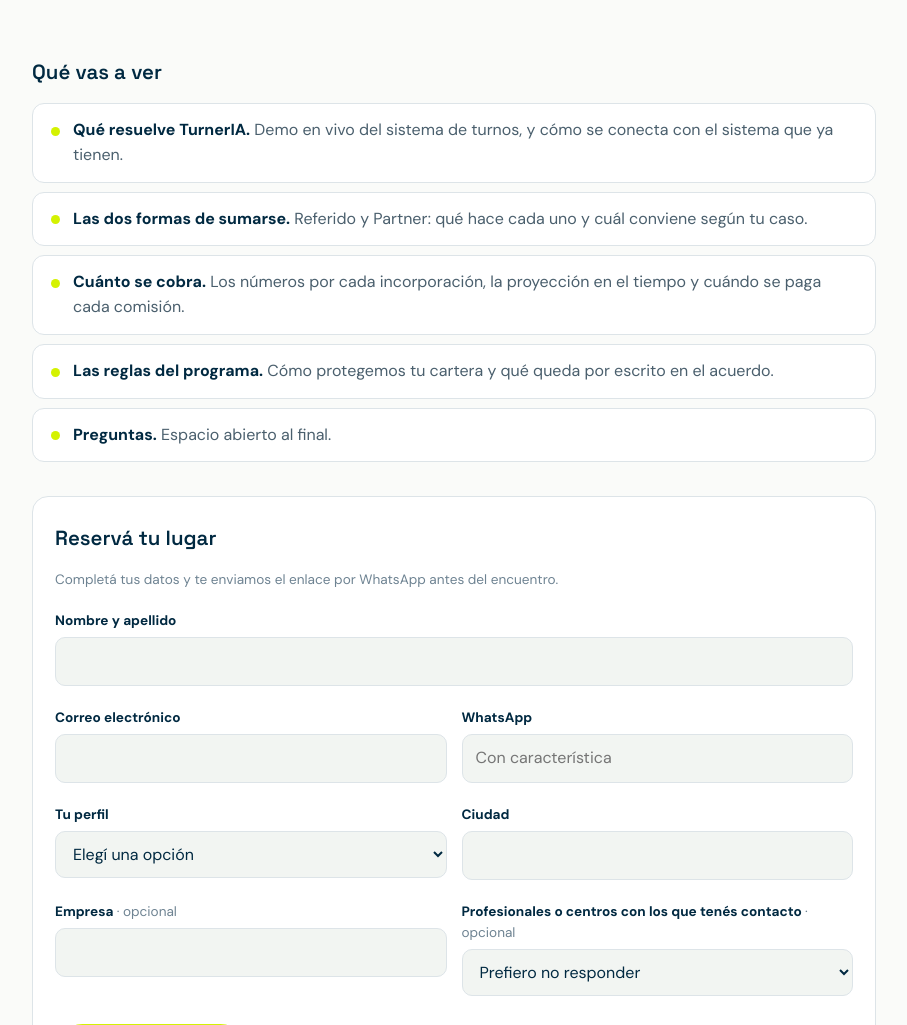
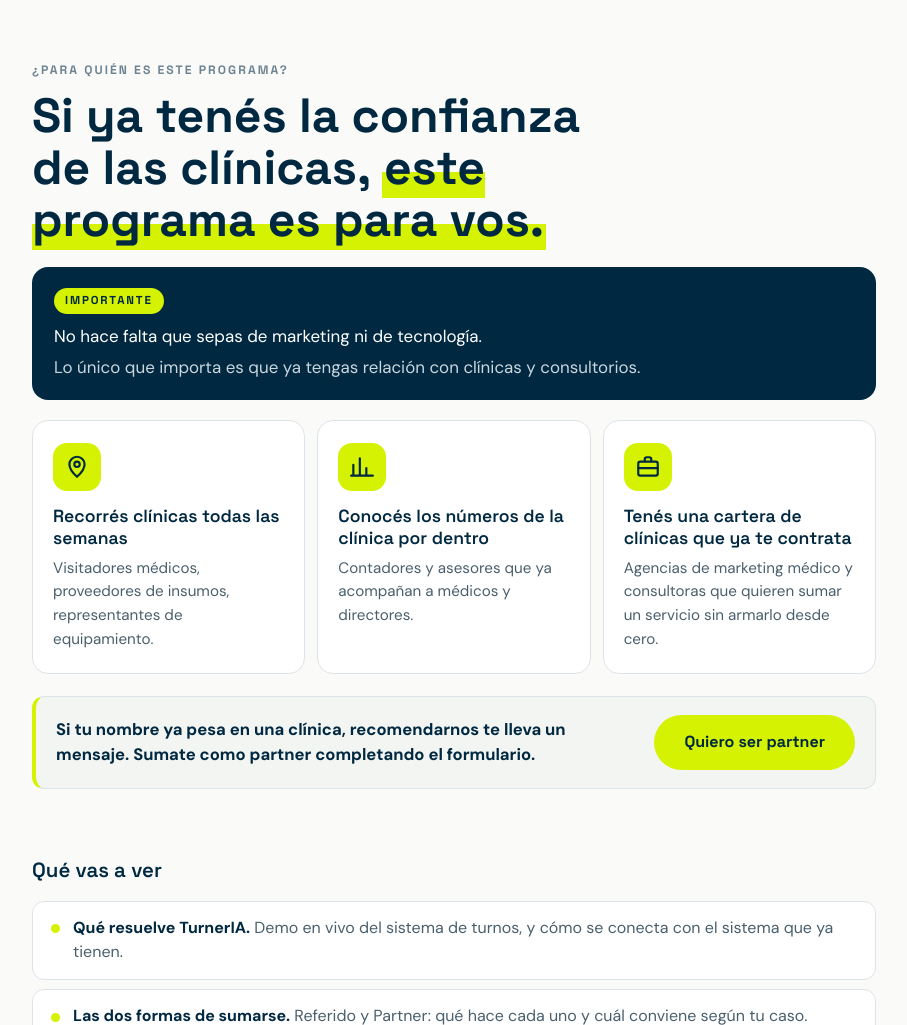
Before and after one commit to ConsultoriaDigital1/services, a plain HTML site: page partners/index.html in a window 1280 px wide. Shown: the part 500-1525 px from the top of the page, without its empty margins (186-1093 px from the left). Drawn offline with Linux system fonts and the light colour scheme.

Commit message:
Agrega la seccion "Para quien es el programa" a la landing de partners
Antes de la agenda, la landing ahora dice a quien apunta el programa: titulo
grande, aviso de que no hace falta saber de marketing ni de tecnologia, tres
perfiles con icono (visitadores y proveedores, contadores y asesores, agencias
y consultoras) y un cierre con boton que baja al formulario.

Asi quien recibe el link de un contacto sabe enseguida si es para el.

Co-Authored-By: Claude Sonnet 5.5 <noreply@anthropic.com>

```diff
--- a/partners/index.html
+++ b/partners/index.html
@@ -64,6 +64,40 @@
   main .wrap { padding-top: 10px; padding-bottom: 52px; }
 
   h2 { font-family: var(--display); font-size: 1.28rem; font-weight: 600; margin: 30px 0 14px; color: var(--ink); }
+
+  .paraquien { padding: 34px 0 18px; }
+  .paraquien .kicker {
+    font-family: var(--display); font-size: 0.76rem; font-weight: 700; letter-spacing: 0.17em;
+    text-transform: uppercase; color: var(--muted); margin: 0 0 10px;
+  }
+  .paraquien h2 {
+    font-size: clamp(1.9rem, 5.6vw, 3rem); font-weight: 700; line-height: 1.08;
+    margin: 0 0 22px; text-wrap: balance; max-width: 16em;
+  }
+  .paraquien h2 mark { background: linear-gradient(transparent 58%, var(--lime) 58%); color: inherit; padding: 0 2px; }
+  .importante {
+    background: var(--navy); color: #fff; border-radius: 16px;
+    padding: 20px 22px; margin: 0 0 20px;
+  }
+  .importante b {
+    display: inline-block; background: var(--lime); color: var(--navy);
+    font-family: var(--display); font-size: 0.72rem; letter-spacing: 0.16em; text-transform: uppercase;
+    padding: 4px 11px; border-radius: 999px; margin-bottom: 9px;
+  }
+  .importante p { margin: 0; font-size: 1.06rem; }
+  .importante p + p { margin-top: 4px; color: #C9D6DE; }
+  .perfiles { list-style: none; margin: 0 0 22px; padding: 0; display: grid; grid-template-columns: repeat(3, minmax(0, 1fr)); gap: 12px; }
+  @media (max-width: 720px) { .perfiles { grid-template-columns: minmax(0, 1fr); } }
+  .perfiles li { background: var(--card); border: 1px solid var(--line); border-radius: 16px; padding: 22px 20px; }
+  .perfiles .ico { width: 48px; height: 48px; border-radius: 14px; background: var(--lime); display: grid; place-items: center; margin-bottom: 14px; }
+  .perfiles h3 { font-family: var(--display); font-size: 1.1rem; font-weight: 600; line-height: 1.25; margin: 0 0 8px; color: var(--ink); }
+  .perfiles p { margin: 0; color: var(--body); font-size: 0.95rem; }
+  .cierre {
+    display: flex; flex-wrap: wrap; gap: 14px 22px; align-items: center; justify-content: space-between;
+    background: var(--soft); border: 1px solid var(--line); border-left: 4px solid var(--lime);
+    border-radius: 12px; padding: 18px 20px; margin-bottom: 18px;
+  }
+  .cierre p { margin: 0; flex: 1 1 320px; font-weight: 600; color: var(--ink); font-size: 1.04rem; }
 
   .agenda { list-style: none; margin: 0 0 34px; padding: 0; display: grid; gap: 9px; }
   .agenda li {
@@ -140,6 +174,46 @@
 
 <main>
   <div class="wrap">
+    <section class="paraquien" aria-labelledby="paraquien-t">
+      <p class="kicker">¿Para quién es este programa?</p>
+      <h2 id="paraquien-t">Si ya tenés la confianza de las clínicas, <mark>este programa es para vos.</mark></h2>
+
+      <div class="importante">
+        <b>Importante</b>
+        <p>No hace falta que sepas de marketing ni de tecnología.</p>
+        <p>Lo único que importa es que ya tengas relación con clínicas y consultorios.</p>
+      </div>
+
+      <ul class="perfiles">
+        <li>
+          <span class="ico" aria-hidden="true">
+            <svg width="26" height="26" viewBox="0 0 24 24" fill="none" stroke="#002941" stroke-width="2" stroke-linecap="round" stroke-linejoin="round"><path d="M12 21s-7-6.1-7-11.5a7 7 0 0 1 14 0C19 14.9 12 21 12 21z"/><circle cx="12" cy="9.5" r="2.5"/></svg>
+          </span>
+          <h3>Recorrés clínicas todas las semanas</h3>
+          <p>Visitadores médicos, proveedores de insumos, representantes de equipamiento.</p>
+        </li>
+        <li>
+          <span class="ico" aria-hidden="true">
+            <svg width="26" height="26" viewBox="0 0 24 24" fill="none" stroke="#002941" stroke-width="2" stroke-linecap="round" stroke-linejoin="round"><path d="M4 20V10M10 20V4M16 20v-7M22 20H2"/></svg>
+          </span>
+          <h3>Conocés los números de la clínica por dentro</h3>
+          <p>Contadores y asesores que ya acompañan a médicos y directores.</p>
+        </li>
+        <li>
+          <span class="ico" aria-hidden="true">
+            <svg width="26" height="26" viewBox="0 0 24 24" fill="none" stroke="#002941" stroke-width="2" stroke-linecap="round" stroke-linejoin="round"><rect x="3" y="7" width="18" height="13" rx="2"/><path d="M9 7V5a2 2 0 0 1 2-2h2a2 2 0 0 1 2 2v2M3 13h18"/></svg>
+          </span>
+          <h3>Tenés una cartera de clínicas que ya te contrata</h3>
+          <p>Agencias de marketing médico y consultoras que quieren sumar un servicio sin armarlo desde cero.</p>
+        </li>
+      </ul>
+
+      <div class="cierre">
+        <p>Si tu nombre ya pesa en una clínica, recomendarnos te lleva un mensaje. Sumate como partner completando el formulario.</p>
+        <a class="btn primary" href="#formCard">Quiero ser partner</a>
+      </div>
+    </section>
+
     <h2>Qué vas a ver</h2>
     <ul class="agenda">
       <li><span class="dot"></span><span><b>Qué resuelve TurnerIA.</b> Demo en vivo del sistema de turnos, y cómo se conecta con el sistema que ya tienen.</span></li>
```
